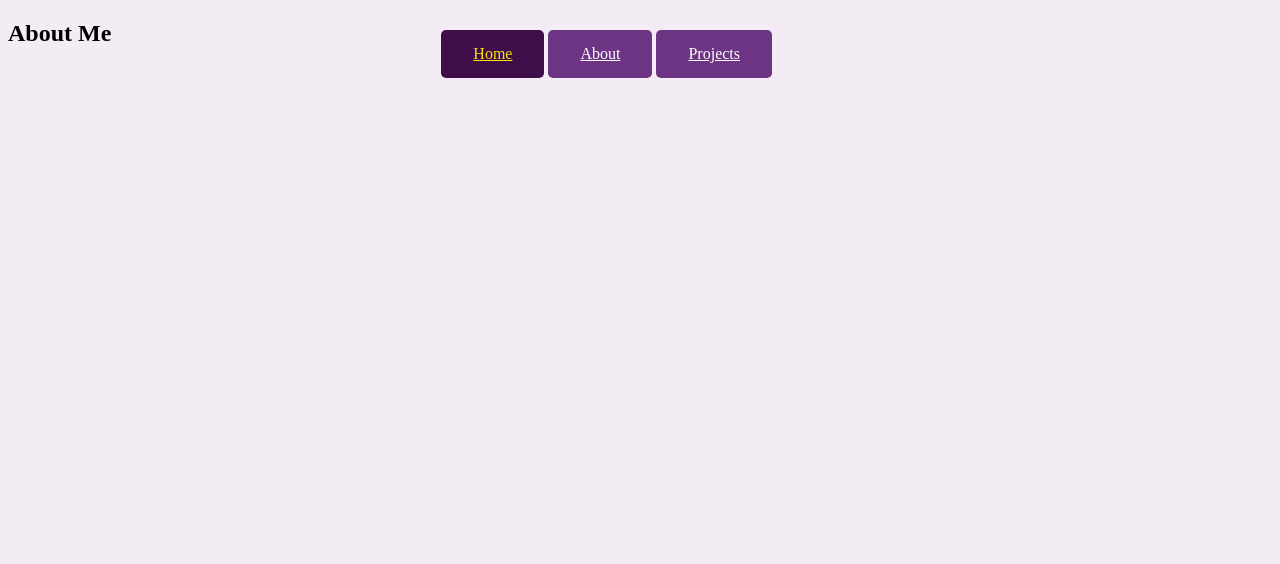
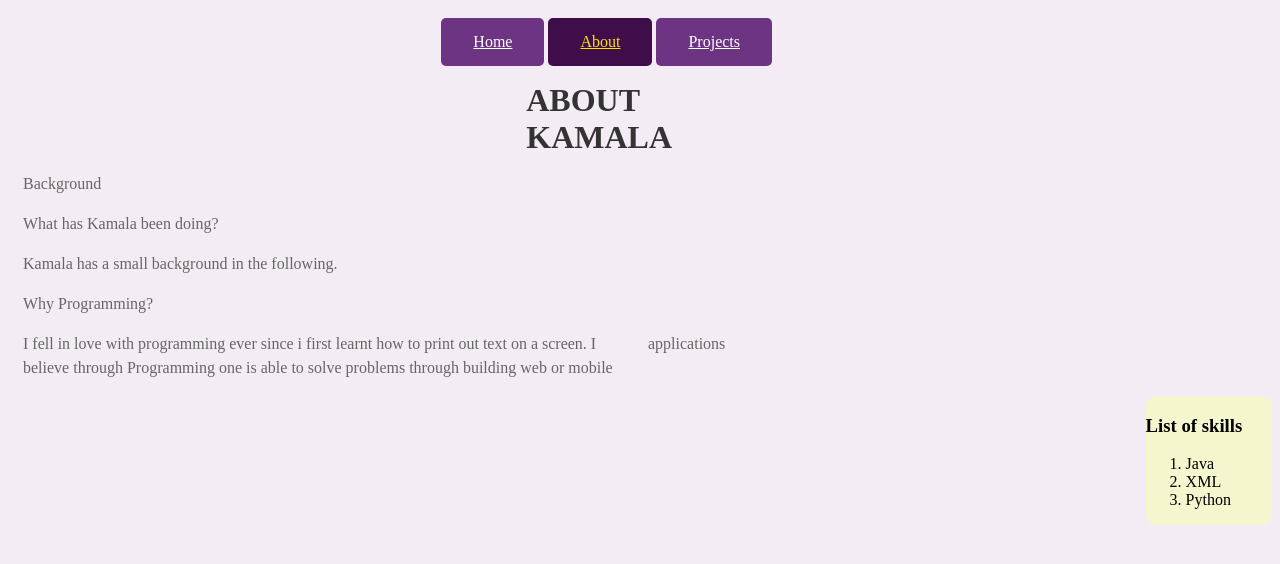
Before and after one commit to FrankKamala/portfolio, a plain HTML site: page about.html in a window 1280 px wide. Drawn offline with Linux system fonts and the light colour scheme.

Commit message:
added content and style to about page

```diff
--- a/about.html
+++ b/about.html
@@ -8,13 +8,42 @@
   <body>
     <div class="btn">
 
-    <a href="index.html" class="button2">Home</a>
-    <a href="about.html" class="button">About</a>
+    <a href="index.html" class="button">Home</a>
+    <a href="about.html" class="button2">About</a>
     <a href="projects.html" class="button">Projects</a>
     </div>
-    <h2>About Me</h2>
+    <div class="about-h2">
+      <h2>ABOUT<br/>KAMALA</h2>
+
+    </div>
 
 
+    <div class="about">
+				<div class="container">
+					<div class="col-about-left">
+						<p>Background</p>
+						<p>What has Kamala been doing? </p>
+						<p>Kamala has a small background in the following.</p>
+					</div>
+					<div class="col-about-right">
+						<p>Why Programming?</p>
+						<p>I fell in love with programming ever since i first learnt how to print out text on a screen. I believe through Programming one is able to solve problems through building web or mobile applications</p>
+					</div>
+
+				</div>
+			</div>
+
+      <div class="side">
+        <h3>List of skills</h3>
+        <ol>
+          <li>Java</li>
+          <li>XML</li>
+          <li>Python</li>
+
+        </ol>
+
+
+      </div>
 
   </body>
 </html>
--- a/css/styles.css
+++ b/css/styles.css
@@ -78,3 +78,61 @@ hr{
   font-weight: bold;
 
 }
+/*---- aboutus ----*/
+.about{
+	padding: 3em 0;
+}
+.about-h2 h2{
+	font-size:2em;
+	color: #333333;
+	font-weight: 900;
+	margin:0;
+	padding:0.5em 0;
+  text-align: justify;
+  float: right;
+  margin-right: 600px;
+}
+.about-h2 span{
+	height:5px;
+	width:7%;
+	background:#00948B;
+	display:block;
+  text-align: inherit;
+  float: right;
+  margin-left:auto;
+  margin-right:auto;
+}
+.about p{
+	font-size:1em;
+	color:#666666;
+	margin:0 0 1em 0;
+	line-height:1.5em;
+}
+.col-about-left{
+
+  float: left;
+}
+.col-about-right{
+
+  float:right;
+  word-wrap: normal;
+
+}
+
+.button:hover{
+	background:#00948B;
+}
+.side {
+  width: 10%;
+  float: right;
+  background-color: #F5F5CE;
+  border-radius: 10px;
+}
+
+.container p{
+    column-count: 2;
+    padding-right: 15px;
+    padding-left: 15px;
+    margin-right: auto;
+    margin-left: auto;
+}
```
Also changed, not shown: projects.html (+1 -1 lines).
